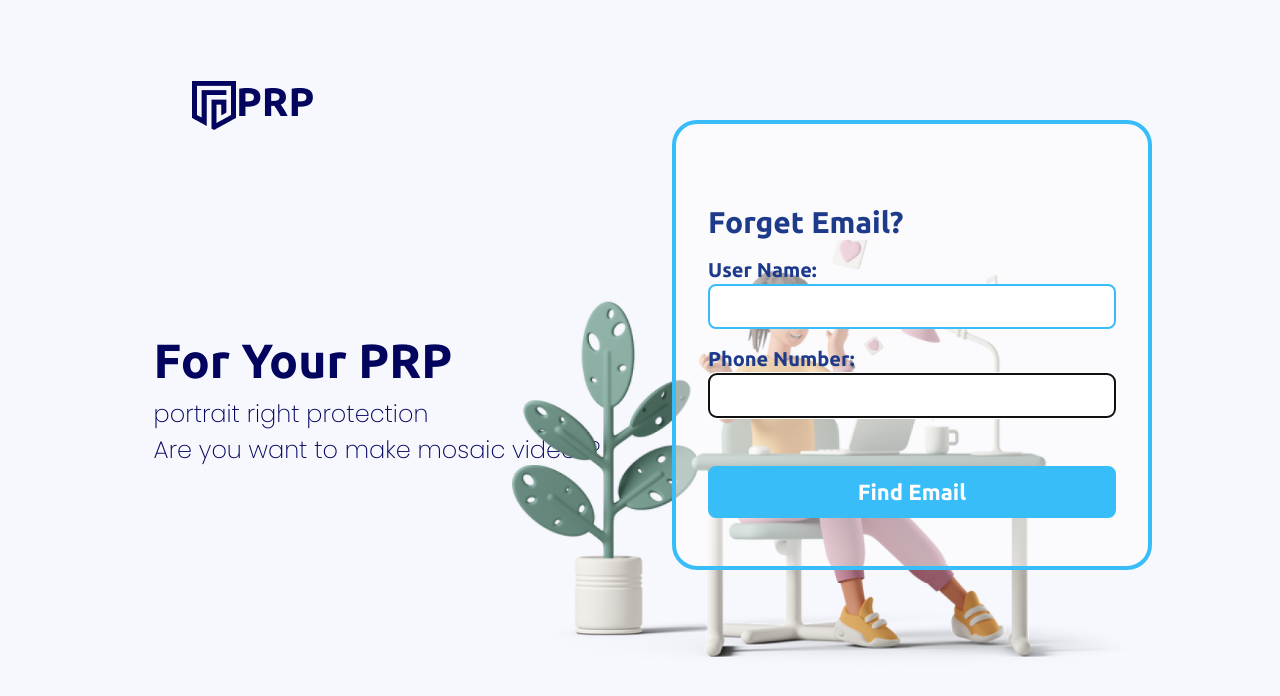
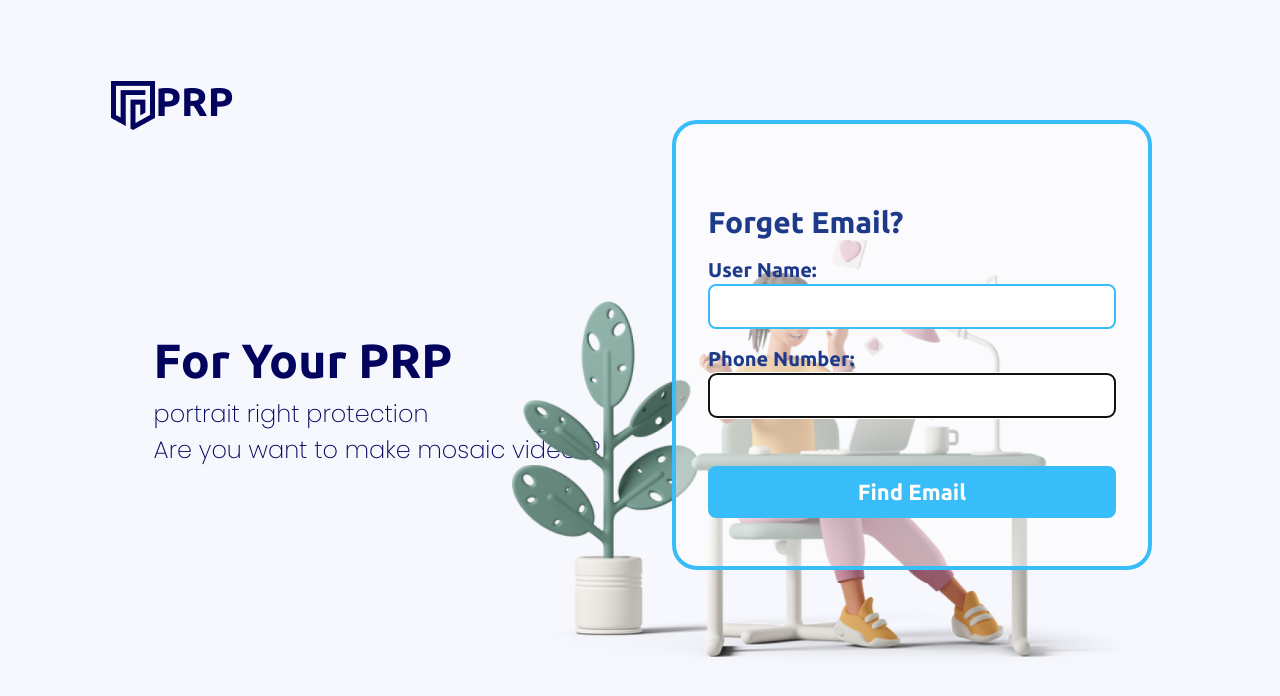
Before and after one commit to PRP-for-your-portrait-right-protection/frontend-repo, a React (Create React App) app: page /email in a window 1280 px wide. Shown: the top 696 px of the page. Built offline with nearby package versions, Linux system fonts and the light colour scheme.

Commit message:
chore : edit css

```diff
--- a/src/pages/Loginpage.module.css
+++ b/src/pages/Loginpage.module.css
@@ -10,7 +10,7 @@
   display: flex;
   justify-content: flex-start;
   padding-top: 4.5rem;
-  padding-left: 15%;
+  padding-left: 8.7%;
 }
 .navbarafter {
   display: flex;
--- a/src/pages/Mainpage.module.css
+++ b/src/pages/Mainpage.module.css
@@ -10,7 +10,7 @@
   display: flex;
   justify-content: flex-start;
   padding-top: 4.5rem;
-  padding-left: 15%;
+  padding-left: 8.7%;
 }
 .navbarafter {
   display: flex;
```
